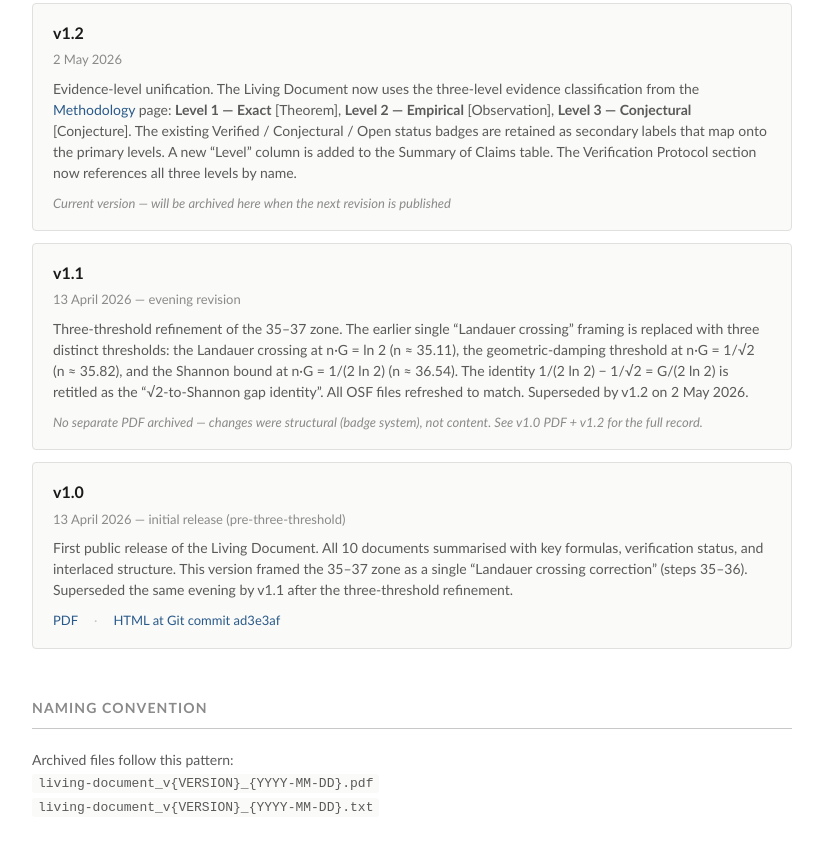
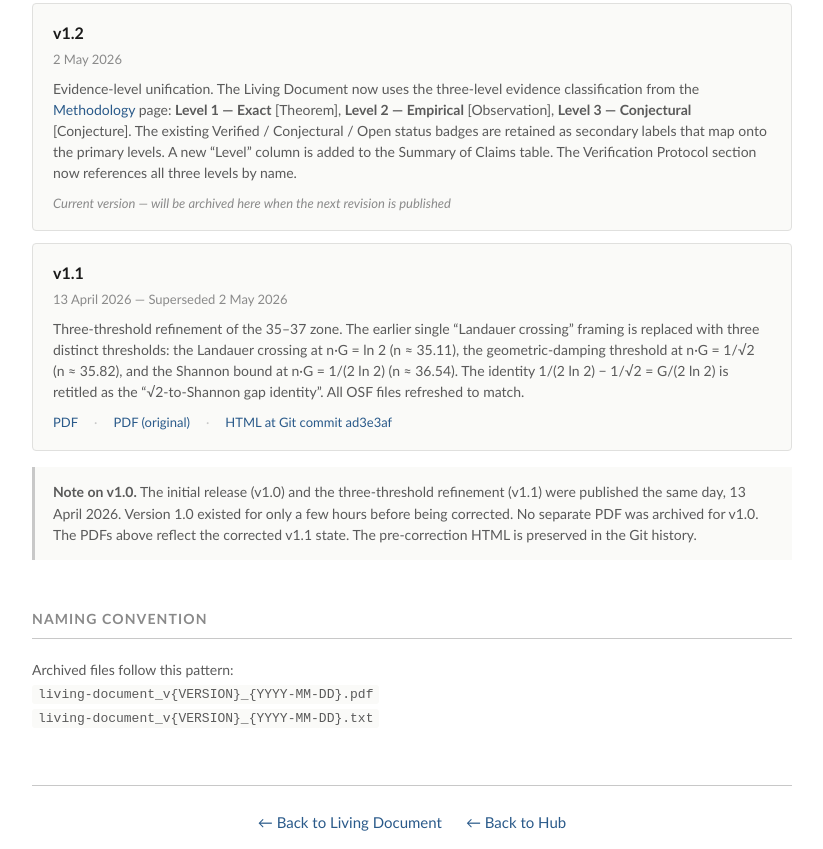
Before and after one commit to Gap-geometry/sqrt2-ln2-geometric-constants-, a plain HTML site: page index living-document archive.html in a window 1280 px wide. Shown: the part 497-1346 px from the top of the page, without its empty margins (228-1051 px from the left). Drawn offline with Linux system fonts and the light colour scheme.

Commit message:
Update index living-document archive.html

```diff
--- a/index living-document archive.html
+++ b/index living-document archive.html
@@ -210,22 +210,19 @@
 
 <div class="archive-entry">
   <div class="version-label">v1.1</div>
-  <div class="version-date">13 April 2026 &mdash; evening revision</div>
-  <div class="version-note">Three-threshold refinement of the 35&ndash;37 zone. The earlier single &ldquo;Landauer crossing&rdquo; framing is replaced with three distinct thresholds: the Landauer crossing at n&middot;G&nbsp;=&nbsp;ln&nbsp;2 (n&nbsp;&asymp;&nbsp;35.11), the geometric-damping threshold at n&middot;G&nbsp;=&nbsp;1/&radic;2 (n&nbsp;&asymp;&nbsp;35.82), and the Shannon bound at n&middot;G&nbsp;=&nbsp;1/(2&nbsp;ln&nbsp;2) (n&nbsp;&asymp;&nbsp;36.54). The identity 1/(2&nbsp;ln&nbsp;2)&nbsp;&minus;&nbsp;1/&radic;2&nbsp;=&nbsp;G/(2&nbsp;ln&nbsp;2) is retitled as the &ldquo;&radic;2-to-Shannon gap identity&rdquo;. All OSF files refreshed to match. Superseded by v1.2 on 2 May 2026.</div>
+  <div class="version-date">13 April 2026 &mdash; Superseded 2 May 2026</div>
+  <div class="version-note">Three-threshold refinement of the 35&ndash;37 zone. The earlier single &ldquo;Landauer crossing&rdquo; framing is replaced with three distinct thresholds: the Landauer crossing at n&middot;G&nbsp;=&nbsp;ln&nbsp;2 (n&nbsp;&asymp;&nbsp;35.11), the geometric-damping threshold at n&middot;G&nbsp;=&nbsp;1/&radic;2 (n&nbsp;&asymp;&nbsp;35.82), and the Shannon bound at n&middot;G&nbsp;=&nbsp;1/(2&nbsp;ln&nbsp;2) (n&nbsp;&asymp;&nbsp;36.54). The identity 1/(2&nbsp;ln&nbsp;2)&nbsp;&minus;&nbsp;1/&radic;2&nbsp;=&nbsp;G/(2&nbsp;ln&nbsp;2) is retitled as the &ldquo;&radic;2-to-Shannon gap identity&rdquo;. All OSF files refreshed to match.</div>
   <div class="version-links">
-    <em style="color: var(--subtle); font-size: 13px;">No separate PDF archived &mdash; changes were structural (badge system), not content. See v1.0 PDF + v1.2 for the full record.</em>
+    <a href="https://github.com/Gap-geometry/sqrt2-ln2-geometric-constants-/blob/main/archive/Living_Document_v1.0_2026-04-13.pdf" target="_blank" rel="noopener">PDF</a>
+    <span class="sep">&middot;</span>
+    <a href="https://github.com/Gap-geometry/sqrt2-ln2-geometric-constants-/blob/main/archive/OLD-2026-04-13_Living-Document.pdf" target="_blank" rel="noopener">PDF (original)</a>
+    <span class="sep">&middot;</span>
+    <a href="https://github.com/Gap-geometry/sqrt2-ln2-geometric-constants-/blob/ad3e3af799ca36269cf1727c432c6bb1f4ecad7d/living-document.html" target="_blank" rel="noopener">HTML at Git commit ad3e3af</a>
   </div>
 </div>
 
-<div class="archive-entry">
-  <div class="version-label">v1.0</div>
-  <div class="version-date">13 April 2026 &mdash; initial release (pre-three-threshold)</div>
-  <div class="version-note">First public release of the Living Document. All 10 documents summarised with key formulas, verification status, and interlaced structure. This version framed the 35&ndash;37 zone as a single &ldquo;Landauer crossing correction&rdquo; (steps 35&ndash;36). Superseded the same evening by v1.1 after the three-threshold refinement.</div>
-  <div class="version-links">
-    <a href="https://github.com/Gap-geometry/sqrt2-ln2-geometric-constants-/blob/main/archive/Living_Document_v1.0_2026-04-13.pdf" target="_blank" rel="noopener">PDF</a>
-    <span class="sep">&middot;</span>
-    <a href="https://github.com/Gap-geometry/sqrt2-ln2-geometric-constants-/blob/ad3e3af799ca36269cf1727c432c6bb1f4ecad7d/living-document.html" target="_blank" rel="noopener">HTML at Git commit ad3e3af</a>
-  </div>
+<div class="current-notice" style="margin-top: 16px;">
+  <strong>Note on v1.0.</strong> The initial release (v1.0) and the three-threshold refinement (v1.1) were published the same day, 13 April 2026. Version 1.0 existed for only a few hours before being corrected. No separate PDF was archived for v1.0. The PDFs above reflect the corrected v1.1 state. The pre-correction HTML is preserved in the Git history.
 </div>
 
 <!--
```
